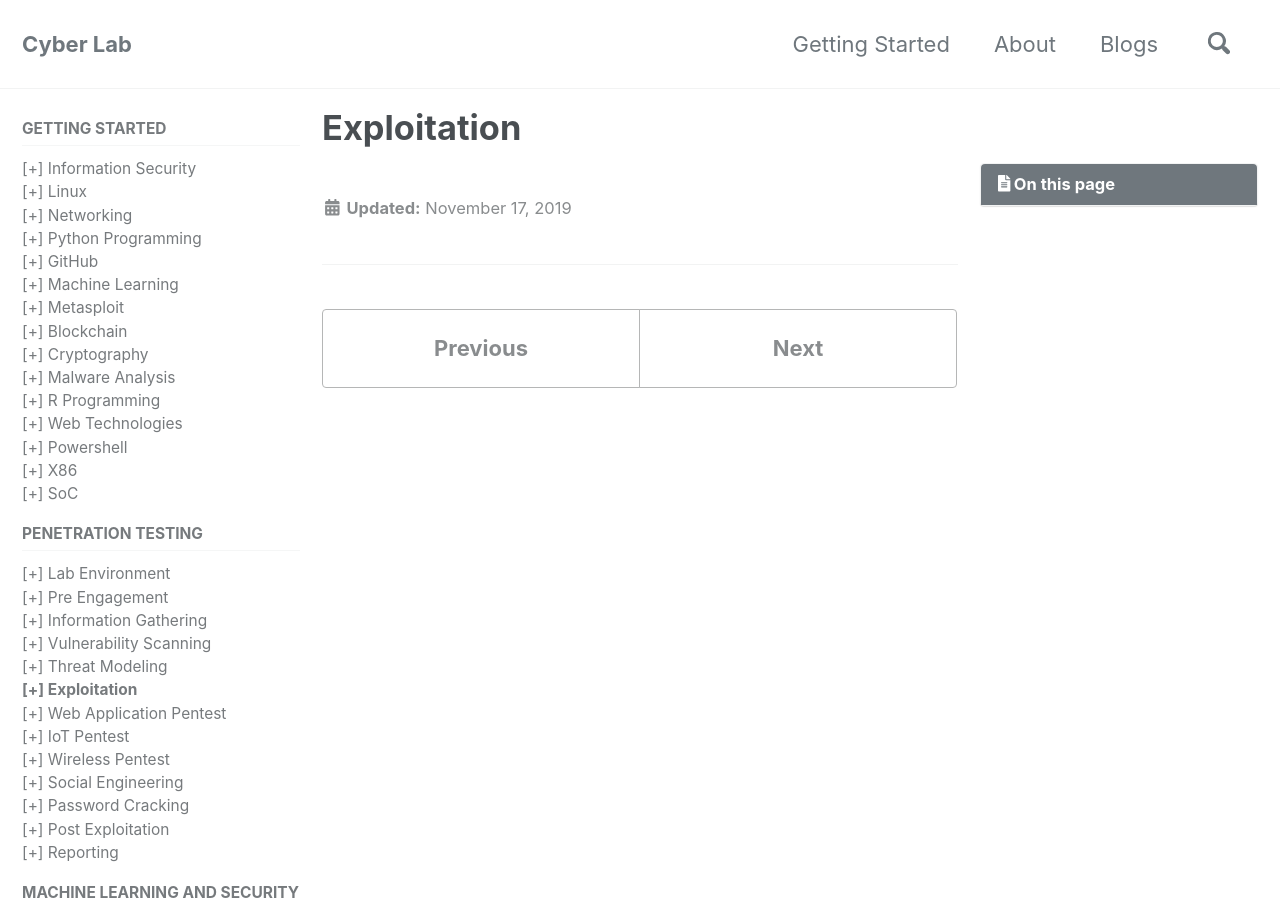
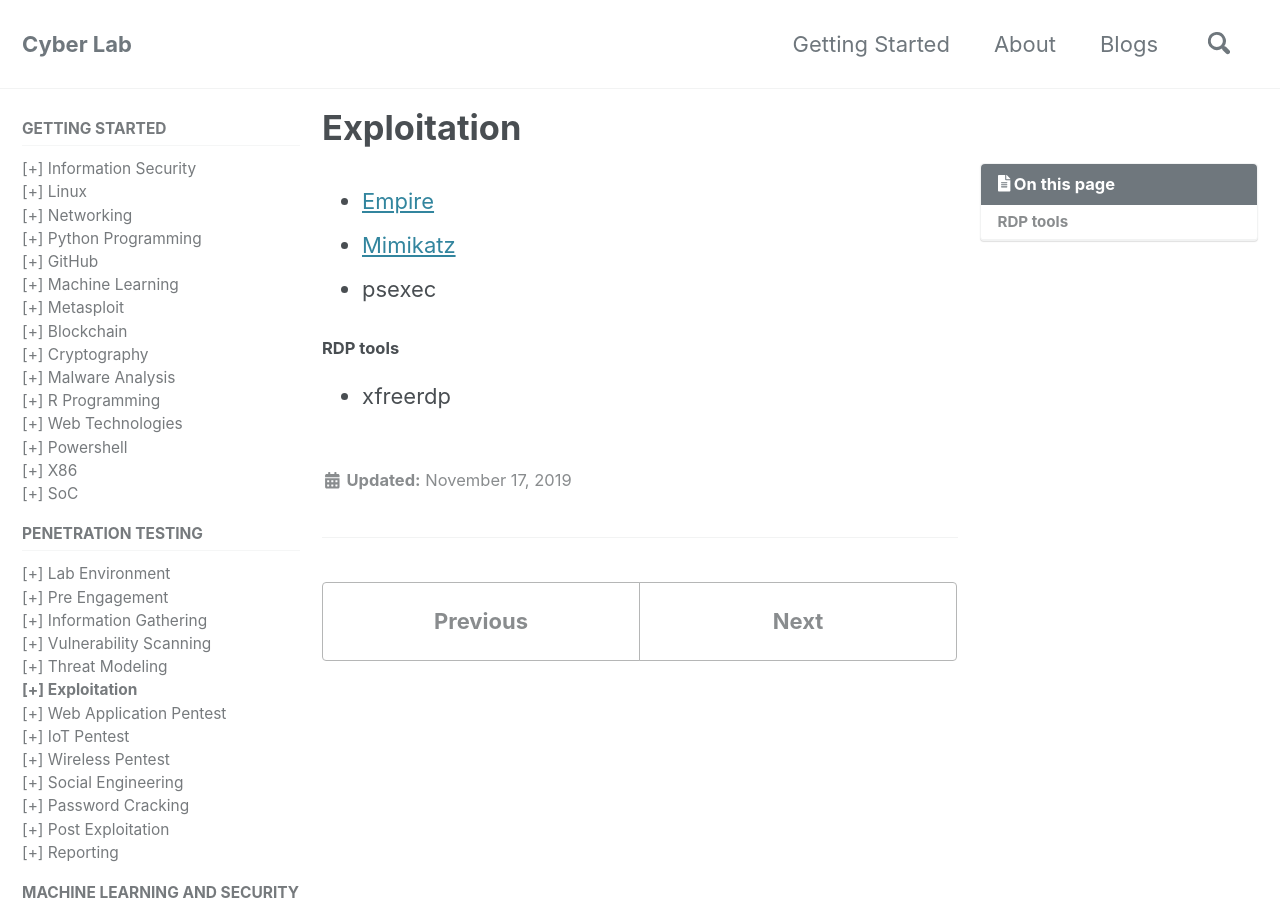
Before and after one commit to mohareti/cyberlab, a Jekyll site: the page built from _pentest/05_exploitation.md, in a window 1280 px wide and 900 px high. Built offline with Jekyll 4.4.1, drawn with Linux system fonts in a browser that asks for light colours; cached includes are drawn as plain includes; nearby versions of some CDN libraries.

Commit message:
Update 05_exploitation.md

```diff
--- a/_pentest/05_exploitation.md
+++ b/_pentest/05_exploitation.md
@@ -4,3 +4,10 @@ permalink: /pentest/05_exploitation/
 toc: true
 
 ---
+
+- [Empire](gitclone https://github.com/EmpireProject/Empire.git)
+- [Mimikatz](https://github.com/gentilkiwi/mimikatz)
+- psexec
+
+#### RDP tools
+- xfreerdp
```
